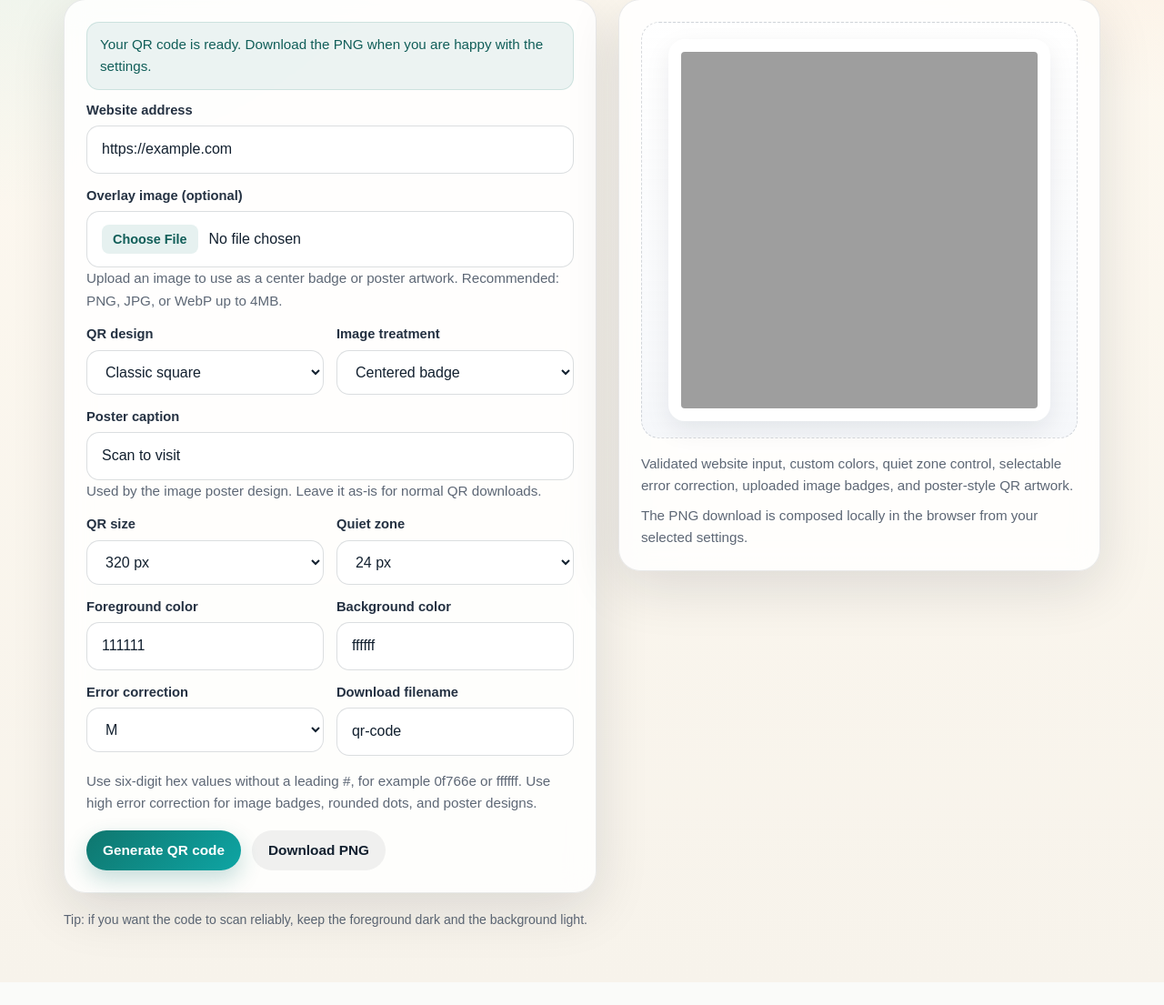
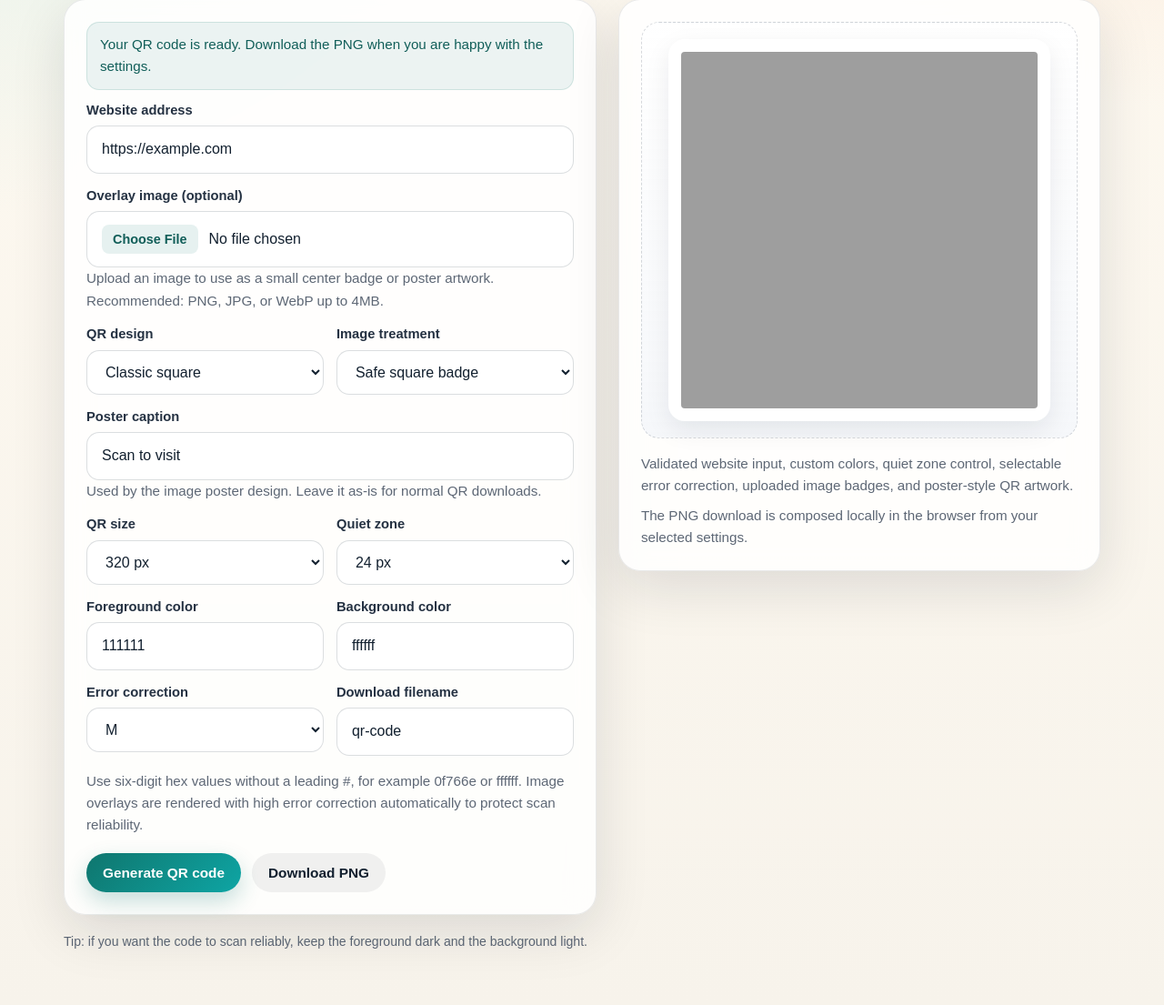
Before and after one commit to Baillie11/QR-Code-Generator, a PHP site: page / in a window 1280 px wide. Shown: the part 420-1525 px from the top of the page at 91% size. Before the commit the page ends 1500 px from the top, so only its background shows below. Run offline with PHP 8.4, Linux system fonts and the light colour scheme.

Commit message:
Improve QR image overlay scan reliability

```diff
--- a/index.php
+++ b/index.php
@@ -32,8 +32,8 @@ $allowedDesigns = [
     'poster' => 'Image poster',
 ];
 $allowedImageFits = [
-    'badge' => 'Centered badge',
-    'circle' => 'Circular badge',
+    'badge' => 'Safe square badge',
+    'circle' => 'Safe circular badge',
     'none' => 'No image overlay',
 ];
 
@@ -425,7 +425,7 @@ function selected(string $value, string $expected): string
                         <div>
                             <label for="image">Overlay image (optional)</label>
                             <input id="image" name="image" type="file" accept="image/png,image/jpeg,image/jpg,image/webp" />
-                            <p class="hint">Upload an image to use as a center badge or poster artwork. Recommended: PNG, JPG, or WebP up to 4MB.</p>
+                            <p class="hint">Upload an image to use as a small center badge or poster artwork. Recommended: PNG, JPG, or WebP up to 4MB.</p>
                         </div>
 
                         <div class="two-up">
@@ -502,7 +502,7 @@ function selected(string $value, string $expected): string
                             </div>
                         </div>
 
-                        <p class="hint">Use six-digit hex values without a leading #, for example 0f766e or ffffff. Use high error correction for image badges, rounded dots, and poster designs.</p>
+                        <p class="hint">Use six-digit hex values without a leading #, for example 0f766e or ffffff. Image overlays are rendered with high error correction automatically to protect scan reliability.</p>
 
                         <div class="actions">
                             <button class="button primary" type="submit">Generate QR code</button>
@@ -818,7 +818,7 @@ function selected(string $value, string $expected): string
                 ctx.stroke();
 
                 drawStylizedQr(ctx, qrImage, 164, 246, 572, 'soft', foreground, background);
-                drawImageBadge(ctx, overlayImage, 450, 532, 150, 'circle', foreground);
+                drawImageBadge(ctx, overlayImage, 450, 532, 104, 'circle', foreground);
 
                 fillRoundedRect(ctx, 114, 782, 672, 76, 28, '#f4a090');
                 ctx.fillStyle = '#7a3e2f';
@@ -844,10 +844,14 @@ function selected(string $value, string $expected): string
 
                 const shouldDrawBadge = overlayImage && options.imageFit !== 'none' && ['classic', 'rounded', 'soft', 'badge'].includes(options.design);
                 if (shouldDrawBadge) {
-                    const badgeSize = size * (options.design === 'badge' ? 0.3 : 0.24);
+                    const badgeSize = size * (options.design === 'badge' ? 0.18 : 0.16);
                     const badgeMode = options.design === 'badge' ? 'circle' : options.imageFit;
                     drawImageBadge(ctx, overlayImage, size / 2, size / 2, badgeSize, badgeMode, options.foreground);
                 }
+            }
+
+            function shouldReserveQrDataForImage(design, imageFit) {
+                return overlayImage && imageFit !== 'none' && ['classic', 'rounded', 'soft', 'badge', 'poster'].includes(design);
             }
 
             function renderQr() {
@@ -868,9 +872,9 @@ function selected(string $value, string $expected): string
                 const foreground = normalizeHex(foregroundInput.value, '111111');
                 const background = normalizeHex(backgroundInput.value, 'ffffff');
                 const filename = sanitizeFilename(filenameInput.value);
-                const errorLevel = errorLevelInput.value;
                 const design = designInput.value;
                 const imageFit = imageFitInput.value;
+                const errorLevel = shouldReserveQrDataForImage(design, imageFit) ? 'H' : errorLevelInput.value;
                 const caption = String(captionInput.value || '').trim();
                 const qrSize = design === 'poster' ? 480 : size;
                 const qrUrl = buildServiceUrl(url, qrSize, margin, foreground, background, errorLevel);
```
